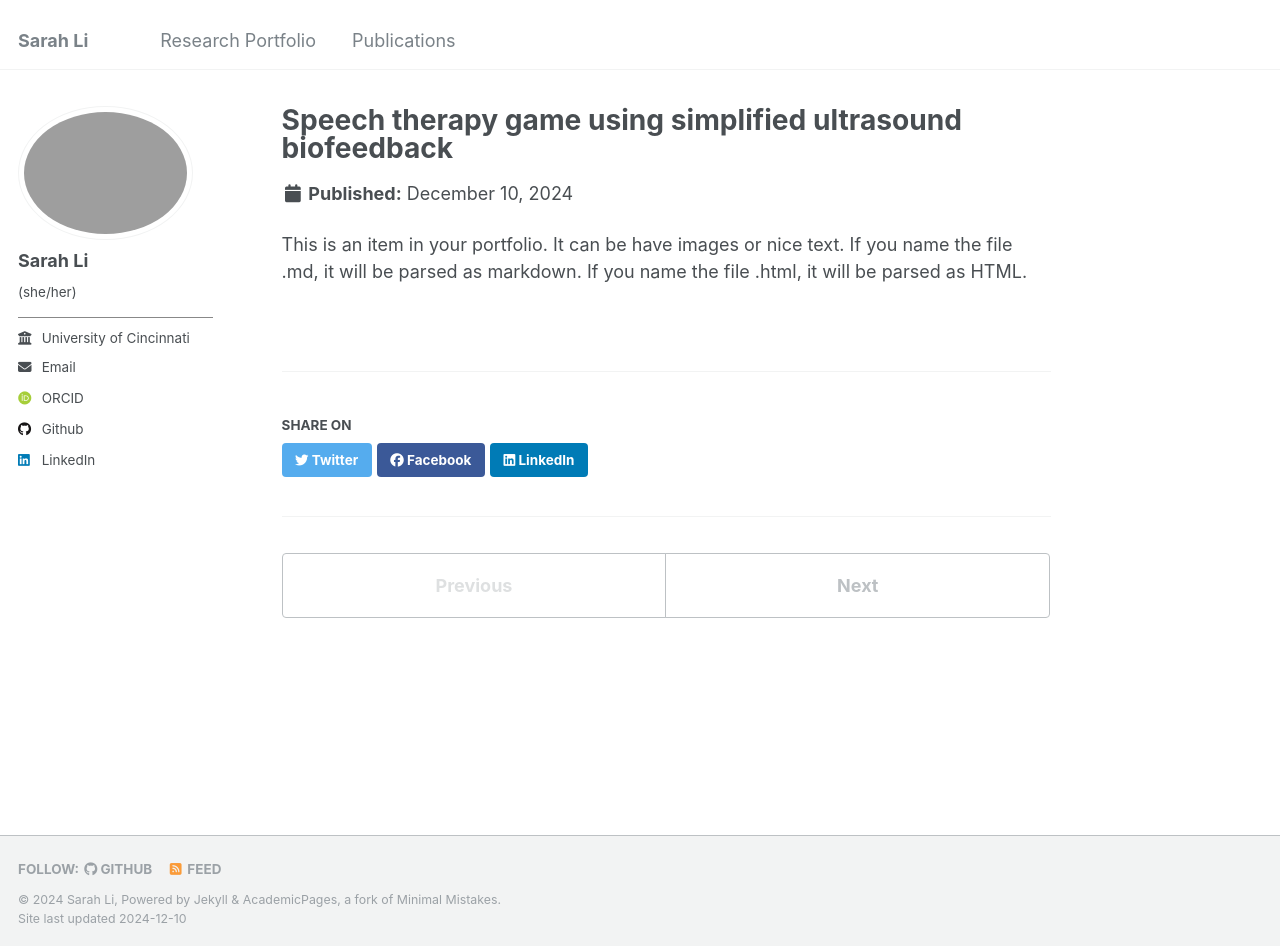
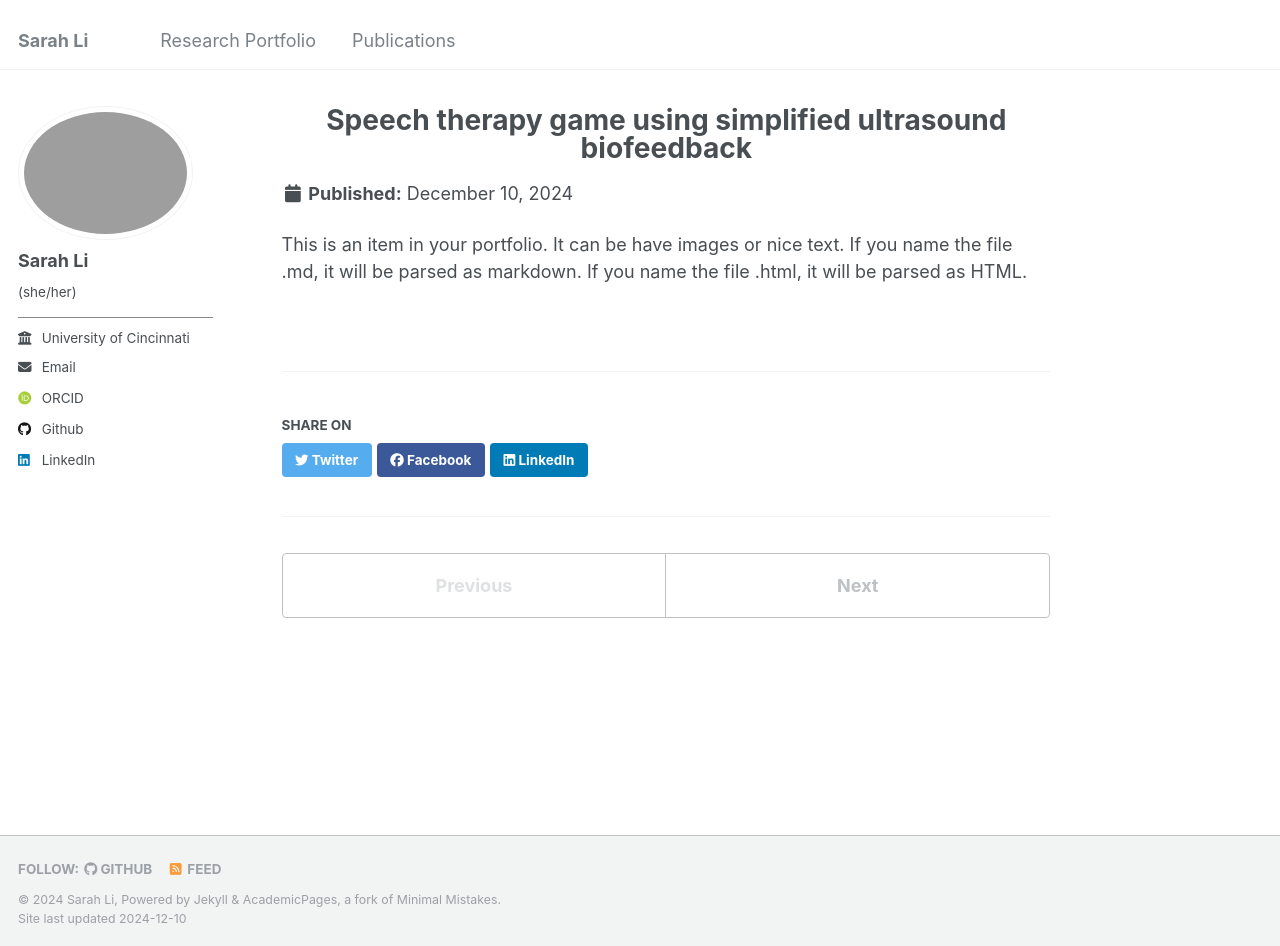
Before and after one commit to SarahRLi/sarahrli.github.io, a Jekyll site: the page built from _portfolio/portfolio-1.md, in a window 1280 px wide and 946 px high. Built offline with Jekyll 4.4.1, drawn with Linux system fonts in a browser that asks for light colours; some web fonts are replaced.

Commit message:
Update portfolio-1.md

```diff
--- a/_portfolio/portfolio-1.md
+++ b/_portfolio/portfolio-1.md
@@ -1,5 +1,5 @@
 ---
-title: "Speech therapy game using simplified ultrasound biofeedback"
+title: "<div align='center'>Speech therapy game using simplified ultrasound biofeedback</div>"
 excerpt: "<div align='center'><img src='/images/simplified_ultrasound_biofeedback.gif'></div>"
 collection: portfolio
 ---
```
